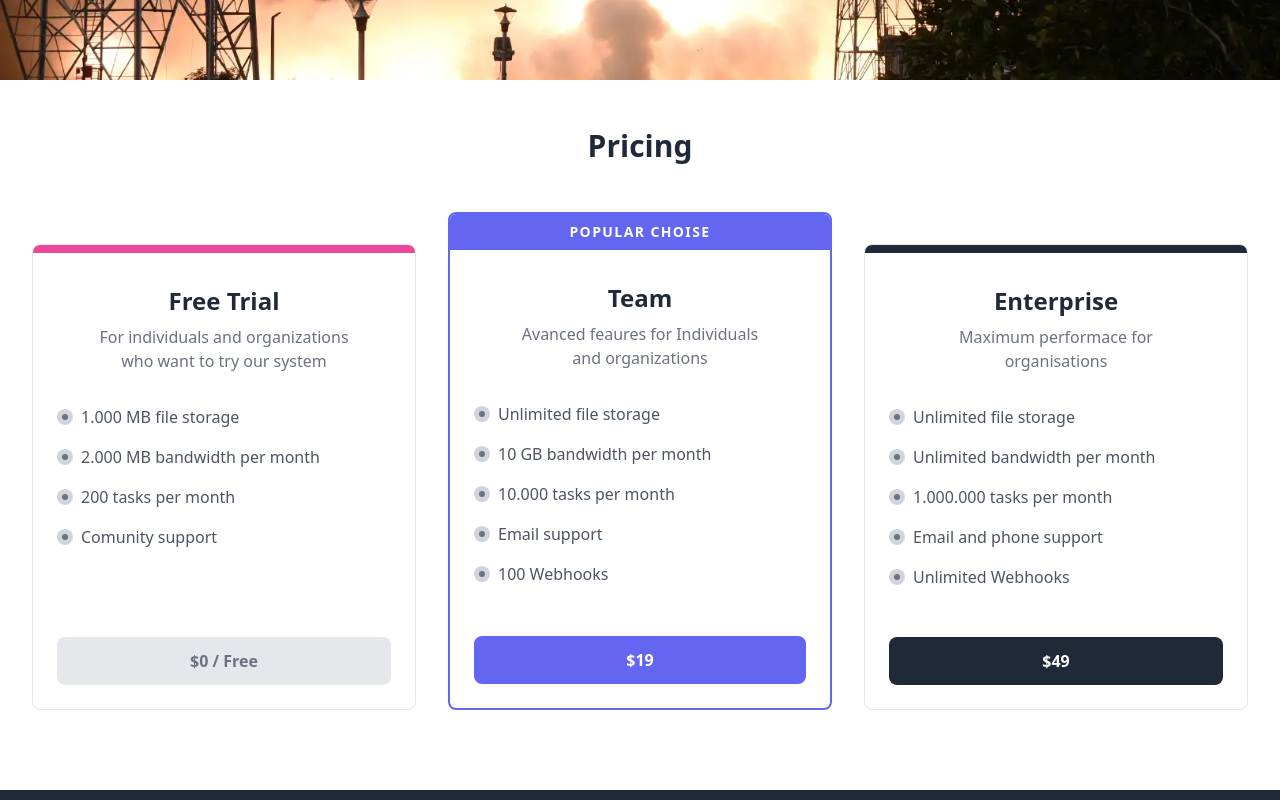
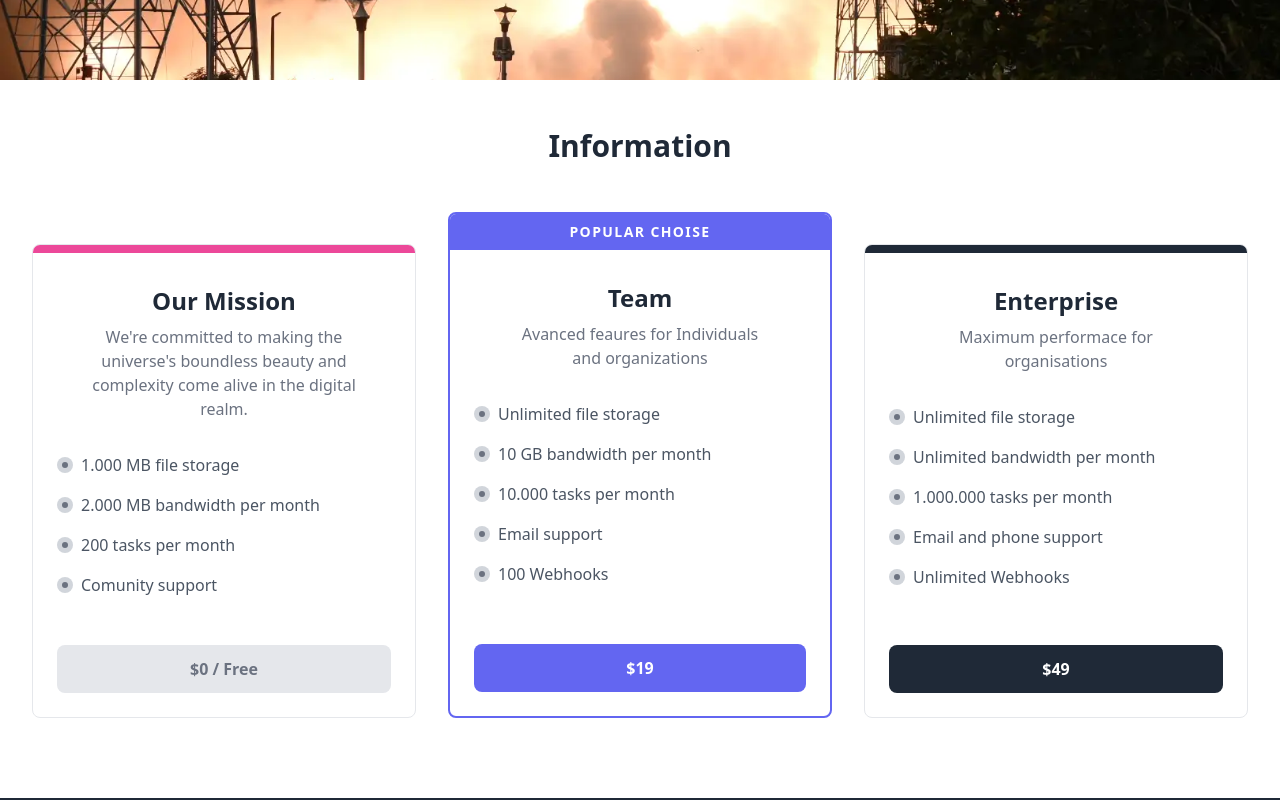
Before and after one commit to behldevansh/Spacehack_Hackathon, a React (Vite) app: page / in a window 1280 px wide. Shown: the part 720-1520 px from the top of the page. Built offline with nearby package versions, Linux system fonts and the light colour scheme.

Commit message:
added changes in logo and cards

```diff
--- a/src/components/Card.jsx
+++ b/src/components/Card.jsx
@@ -5,7 +5,7 @@ export default function Card() {
         <div className="bg-white py-6 sm:py-8 lg:py-12">
   <div className="mx-auto max-w-screen-xl px-4 md:px-8">
     <h2 className="mb-4 text-center text-2xl font-bold text-gray-800 md:mb-8 lg:text-3xl xl:mb-12">
-      Pricing
+      Information
     </h2>
     <div className="mb-6 grid gap-6 sm:grid-cols-2 md:mb-8 lg:grid-cols-3 lg:gap-8">
       <div className="flex flex-col overflow-hidden rounded-lg border sm:mt-8">
@@ -13,10 +13,11 @@ export default function Card() {
         <div className="flex flex-1 flex-col p-6 pt-8">
           <div className="mb-12">
             <div className="mb-2 text-center text-2xl font-bold text-gray-800">
-              Free Trial
+            Our Mission
             </div>
             <p className="mb-8 px-8 text-center text-gray-500">
-              For individuals and organizations who want to try our system
+            We're committed to making the universe's boundless beauty and complexity come alive in the digital realm.
+
             </p>
             <div className="space-y-4">
               <div className="flex items-center gap-2">
--- a/src/components/Navbar.jsx
+++ b/src/components/Navbar.jsx
@@ -1,7 +1,7 @@
 import { Fragment } from "react";
 import { Disclosure, Menu, Transition } from "@headlessui/react";
 import { Bars3Icon, XMarkIcon } from "@heroicons/react/24/outline";
-import logo from "./styles/ISRO_Logo.png";
+import logo from "./styles/logo 1.png";
 
 const navigation = [
   { name: "Our Services", href: "#", current: false },
```
Also changed, not shown: src/components/styles/logo 1.png (added), src/components/styles/logo.svg (added).
